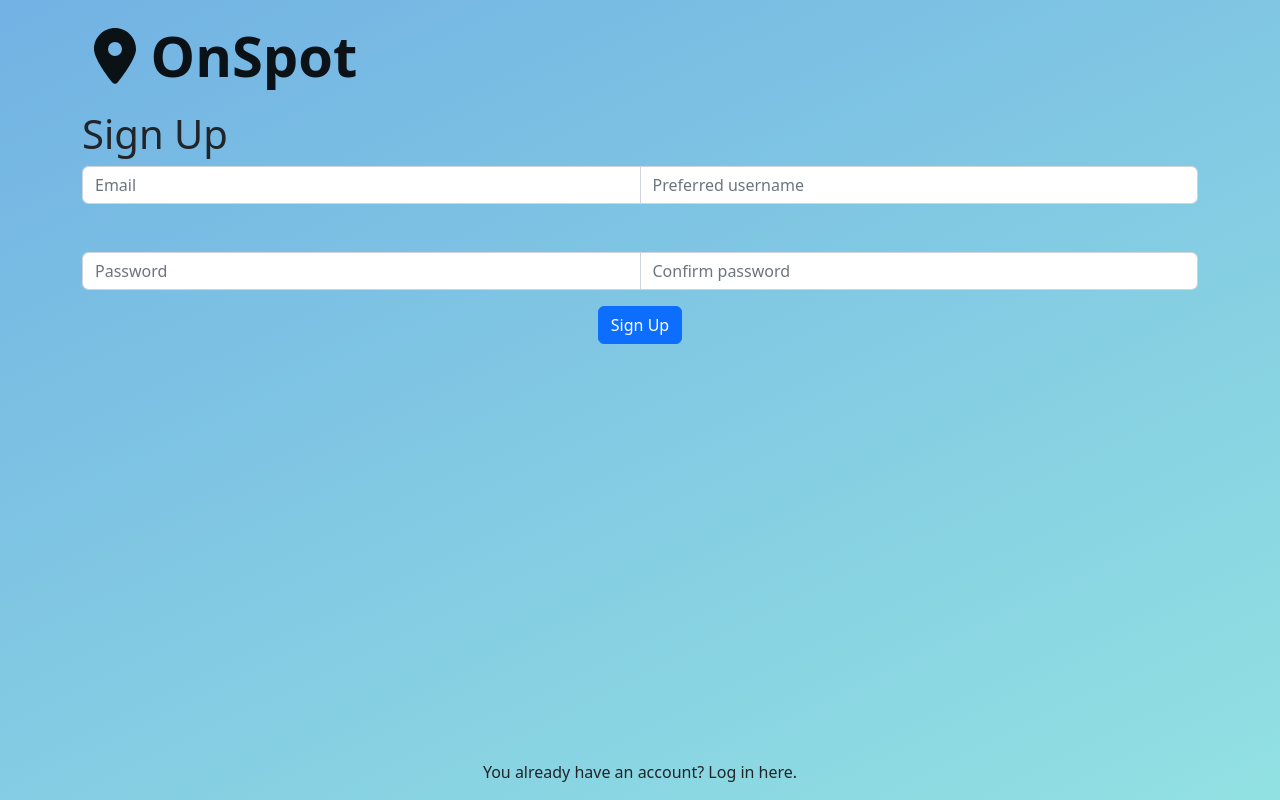
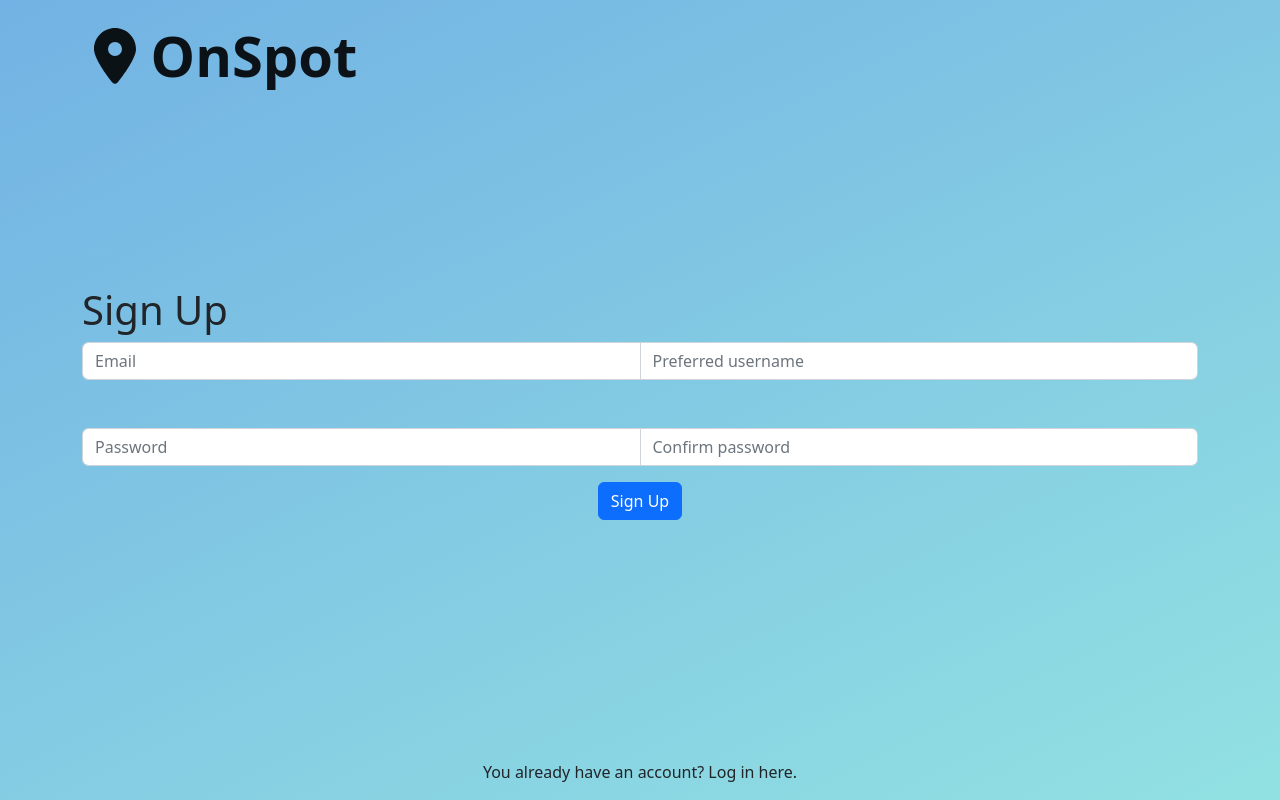
Before and after one commit to MartinYordanov374/OnSpot, a React (Create React App) app: page /register in a window 1280 px wide. Built offline with nearby package versions, Linux system fonts and the light colour scheme.

Commit message:
Added margin top to the registration form

```diff
--- a/src/Components/RegistrationPageComponent/RegistrationPageComponent.js
+++ b/src/Components/RegistrationPageComponent/RegistrationPageComponent.js
@@ -1,13 +1,14 @@
 import React, { Component } from 'react'
 import NavbarComponentNotRegisteredUser from '../NavbarComponent/NavbarComponentNotRegisteredUser'
 import { Container, InputGroup, Form, Button } from 'react-bootstrap'
-
+import '../RegistrationPageComponent/RegistrationPageStyles/RegistrationPageStyles.css'
 export default class RegistrationPageComponent extends Component {
   render() {
     return (
         <Container>
             <NavbarComponentNotRegisteredUser/>
-            <h1>Sign Up</h1>
+            <div className='SignUpComponentWrapper'>
+                <h1 className='signUpText'>Sign Up</h1>
                 <div className='registrationFormWrapper'>
                     <InputGroup className='mb-5'>
                         <Form.Control placeholder='Email'/>
@@ -17,8 +18,9 @@ export default class RegistrationPageComponent extends Component {
                         <Form.Control placeholder='Password'/>
                         <Form.Control placeholder='Confirm password'/>
                     </InputGroup>
+                </div>
                 <div className='buttonWrapper text-center'>
-                    <Button className='mt-3' >Sign Up</Button>
+                    <Button className='mt-3'>Sign Up</Button>
 
                 </div>
                 <div className='AlreadyRegisteredWrapper text-center fixed-bottom'>
--- /dev/null
+++ b/src/Components/RegistrationPageComponent/RegistrationPageStyles/RegistrationPageStyles.css
@@ -0,0 +1,4 @@
+.SignUpComponentWrapper {
+  margin-top: 11rem;
+}
+/*# sourceMappingURL=RegistrationPageStyles.css.map */
--- a/src/Components/RegistrationPageComponent/RegistrationPageStyles/RegistrationPageStyles.scss
+++ b/src/Components/RegistrationPageComponent/RegistrationPageStyles/RegistrationPageStyles.scss
@@ -0,0 +1,4 @@
+.SignUpComponentWrapper{
+    margin-top: 11rem;
+
+}
```
Also changed, not shown: 1 other file (tests, documents, lock files or other folders). Lines whose indentation alone changed are shown as unchanged.
